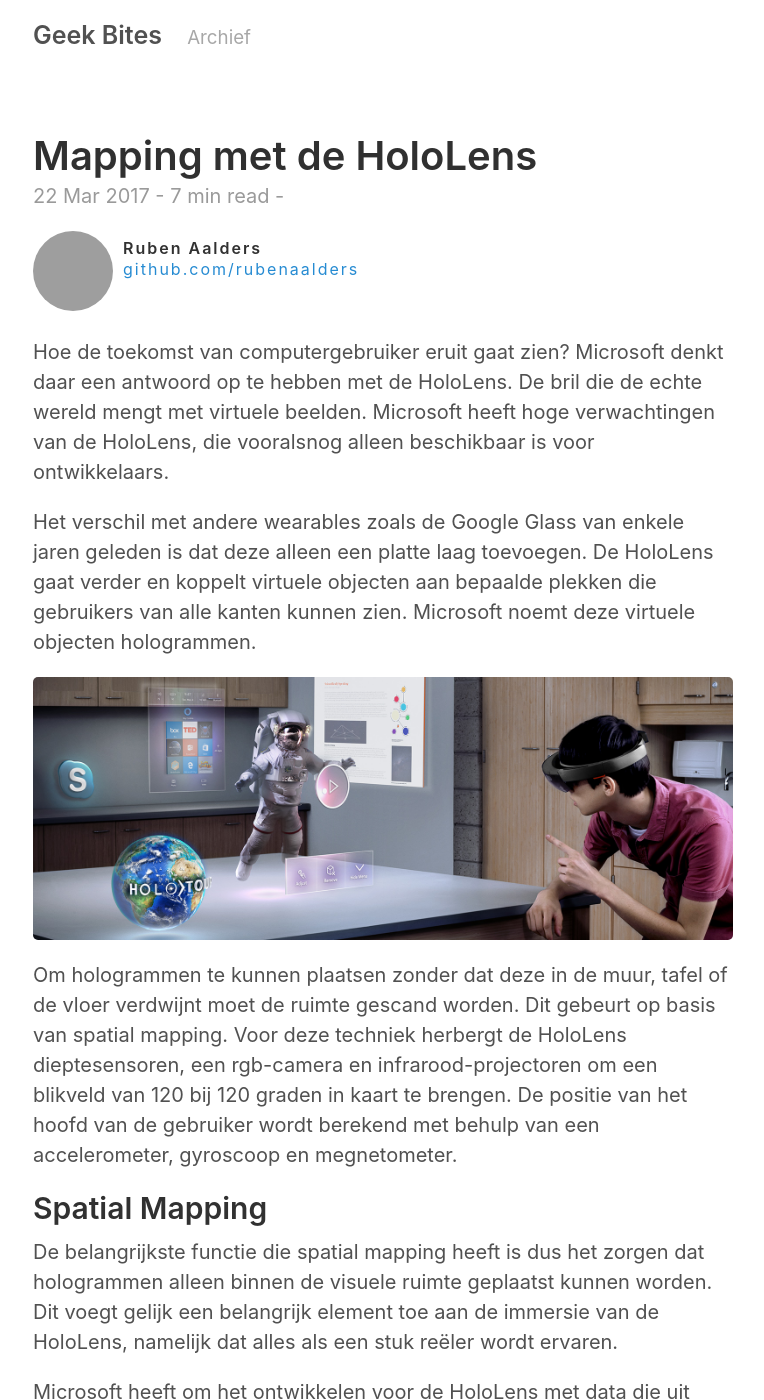
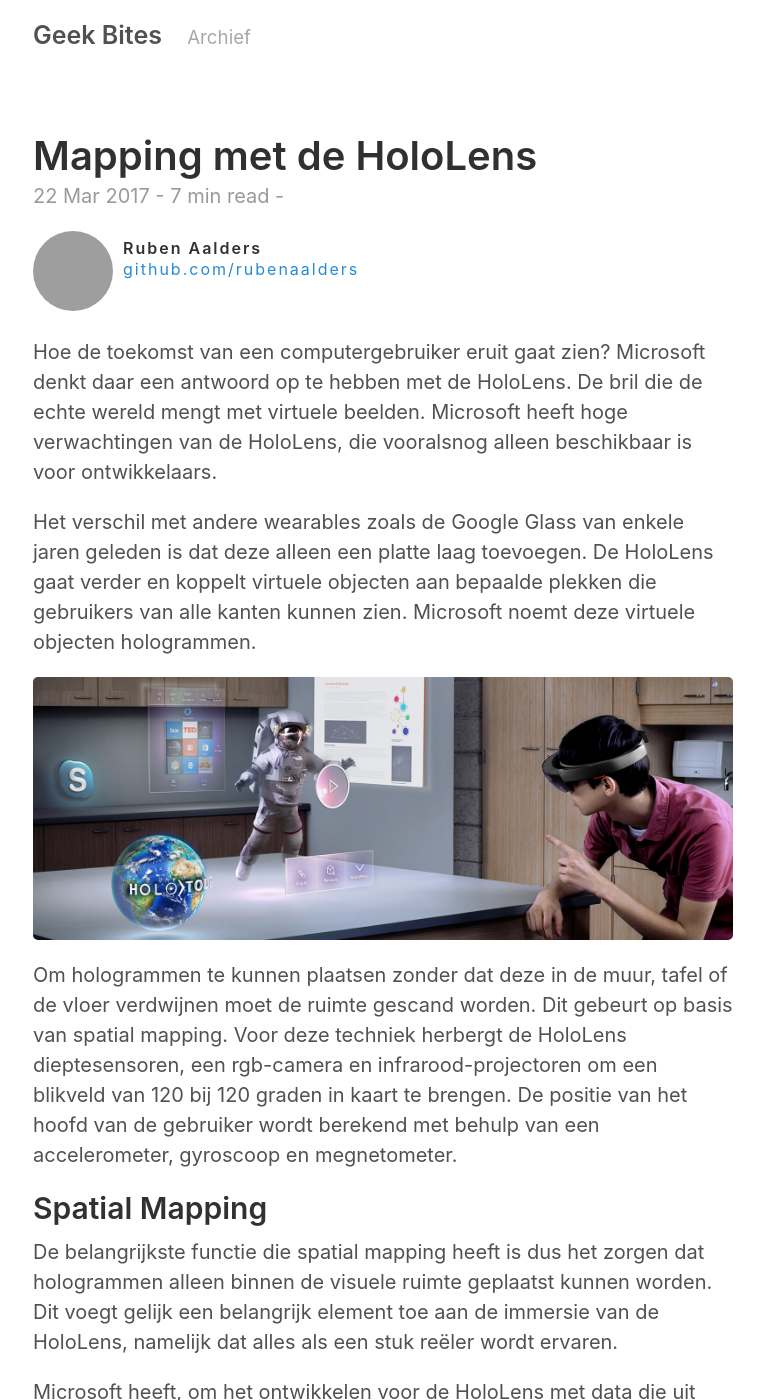
Before and after one commit to move4mobile/geekbites, a Jekyll site: the page built from _posts/2017-03-22-hololens.md, in a window 1280 px wide and 1400 px high. Shown: the whole window, without its empty margins (257-1021 px from the left). Built offline with Jekyll 4.4.1, drawn with Linux system fonts in a browser that asks for light colours; comment, search, counter and statistics services are not loaded; some of the changed text lies outside the part shown; grey boxes are pictures that could not be loaded.

Commit message:
Improved readablity in HoloLens blogpost

```diff
--- a/_posts/2017-03-22-hololens.md
+++ b/_posts/2017-03-22-hololens.md
@@ -8,18 +8,18 @@
 min_read: 7
 ---
 
-Hoe de toekomst van computergebruiker eruit gaat zien? Microsoft denkt daar een antwoord op te hebben met de HoloLens. De bril die de echte wereld mengt met virtuele beelden. Microsoft heeft hoge verwachtingen van de HoloLens, die vooralsnog alleen beschikbaar is voor ontwikkelaars.
+Hoe de toekomst van een computergebruiker eruit gaat zien? Microsoft denkt daar een antwoord op te hebben met de HoloLens. De bril die de echte wereld mengt met virtuele beelden. Microsoft heeft hoge verwachtingen van de HoloLens, die vooralsnog alleen beschikbaar is voor ontwikkelaars.
 
 Het verschil met andere wearables zoals de Google Glass van enkele jaren geleden is dat deze alleen een platte laag toevoegen. De HoloLens gaat verder en koppelt virtuele objecten aan bepaalde plekken die gebruikers van alle kanten kunnen zien. Microsoft noemt deze virtuele objecten hologrammen.
 
 ![HoloLens](/assets/hololens.jpg)
 
-Om hologrammen te kunnen plaatsen zonder dat deze in de muur, tafel of de vloer verdwijnt moet de ruimte gescand worden. Dit gebeurt op basis van spatial mapping. Voor deze techniek herbergt de HoloLens dieptesensoren, een rgb-camera en infrarood-projectoren om een blikveld van 120 bij 120 graden in kaart te brengen. De positie van het hoofd van de gebruiker wordt berekend met behulp van een accelerometer, gyroscoop en megnetometer.
+Om hologrammen te kunnen plaatsen zonder dat deze in de muur, tafel of de vloer verdwijnen moet de ruimte gescand worden. Dit gebeurt op basis van spatial mapping. Voor deze techniek herbergt de HoloLens dieptesensoren, een rgb-camera en infrarood-projectoren om een blikveld van 120 bij 120 graden in kaart te brengen. De positie van het hoofd van de gebruiker wordt berekend met behulp van een accelerometer, gyroscoop en megnetometer.
 
 ## Spatial Mapping
 De belangrijkste functie die spatial mapping heeft is dus het zorgen dat hologrammen alleen binnen de visuele ruimte geplaatst kunnen worden. Dit voegt gelijk een belangrijk element toe aan de immersie van de HoloLens, namelijk dat alles als een stuk reëler wordt ervaren.
 
-Microsoft heeft om het ontwikkelen voor de HoloLens met data die uit spatial mapping voort komt wat eenvoudiger te maken een [HoloLens toolkit](https://github.com/Microsoft/HoloToolkit-Unity) beschikbaar gesteld. In de toolkit zit code die onder andere de input, spatial mapping en voice control kan afhandelen.
+Microsoft heeft, om het ontwikkelen voor de HoloLens met data die uit spatial mapping voort komt wat eenvoudiger te maken, een [HoloLens toolkit](https://github.com/Microsoft/HoloToolkit-Unity) beschikbaar gesteld. In de toolkit zit code die onder andere de input, spatial mapping en voice control kan afhandelen.
 
 Om gebruik te maken van spatial mapping hoef je in Unity alleen de toolkit in de assets folder te plaatsen. Vervolgens maak je een leeg object aan. In dit object hang je vervolgens het script `Spatial Mapping Observer`. Vink dan ook de `Draw Visual Meshes` aan. Als je de applicatie nu runt op een HoloLens wordt het in kaart brengen van de ruimte visueel weergegeven.
 
```
